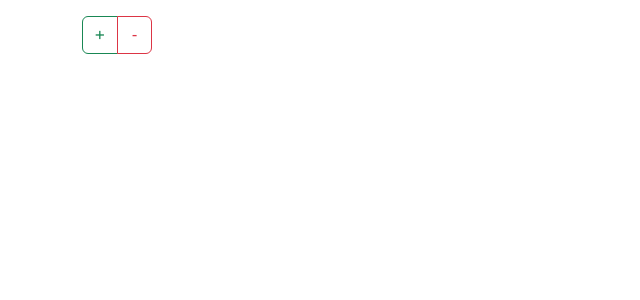
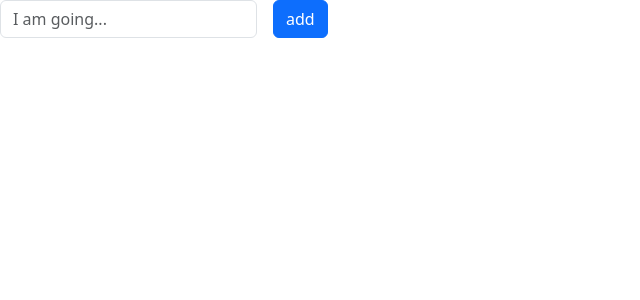
Before and after one commit to DariaHoroshko1608/React_HW, a React (Create React App) app: page / in a window 1280 px wide. Shown: the top 300 px of the page, without its empty margins (0-640 px from the left). Built offline with nearby package versions, Linux system fonts and the light colour scheme.

Commit message:
react_88

```diff
--- a/package.json
+++ b/package.json
@@ -8,6 +8,7 @@
     "@testing-library/user-event": "^13.5.0",
     "bootstrap": "^5.3.3",
     "classnames": "^2.5.1",
+    "lodash": "^4.17.21",
     "prop-types": "^15.8.1",
     "react": "^18.3.1",
     "react-dom": "^18.3.1",
--- a/src/App.jsx
+++ b/src/App.jsx
@@ -1,11 +1,11 @@
 import React from 'react';
-import EventLogger from './components/EventLogger';
+import TodoBox from './components/TodoBox';
 
 class App extends React.Component {
     render() {
         return (
             <div className="App">
-                <EventLogger />
+                <TodoBox />
             </div>
         );
     }
--- a/src/components/EventLogger.jsx
+++ /dev/null
@@ -1,65 +0,0 @@
-import React, { Component } from 'react';
-
-class EventLogger extends Component {
-    constructor(props) {
-        super(props);
-        this.state = {
-            log: [],
-        };
-    }
-
-    addEvent = (delta) => {
-        this.setState((prevState) => {
-            const newValue = (prevState.log[0] || 0) + delta;
-            return {
-                log: [newValue, ...prevState.log],
-            };
-        });
-    };
-
-    removeEvent = (index) => {
-        this.setState((prevState) => {
-            return {
-                log: prevState.log.filter((_, i) => i !== index),
-            };
-        });
-    };
-
-    render() {
-        return (
-            <div className="container mt-3">
-                <div className="btn-group font-monospace" role="group">
-                    <button
-                        type="button"
-                        className="btn btn-outline-success"
-                        onClick={() => this.addEvent(1)}
-                    >
-                        +
-                    </button>
-                    <button
-                        type="button"
-                        className="btn btn-outline-danger"
-                        onClick={() => this.addEvent(-1)}
-                    >
-                        -
-                    </button>
-                </div>
-
-                <div className="list-group mt-3">
-                    {this.state.log.map((value, index) => (
-                        <button
-                            key={index}
-                            type="button"
-                            className="list-group-item list-group-item-action"
-                            onClick={() => this.removeEvent(index)}
-                        >
-                            {value}
-                        </button>
-                    ))}
-                </div>
-            </div>
-        );
-    }
-}
-
-export default EventLogger;
--- /dev/null
+++ b/src/components/Item.jsx
@@ -0,0 +1,31 @@
+import React, { Component } from 'react';
+
+class Item extends Component {
+    handleRemoveClick = () => {
+        const { task, onRemove } = this.props;
+        onRemove(task.id);
+    };
+
+    render() {
+        const { task } = this.props;
+
+        return (
+            <div className="row">
+                <div className="col-auto">
+                    <button
+                        type="button"
+                        className="btn btn-primary btn-sm"
+                        onClick={this.handleRemoveClick}
+                    >
+                        -
+                    </button>
+                </div>
+                <div className="col">
+                    {task.text}
+                </div>
+            </div>
+        );
+    }
+}
+
+export default Item;
--- /dev/null
+++ b/src/components/TodoBox.jsx
@@ -0,0 +1,68 @@
+import React, { Component } from 'react';
+import { uniqueId } from 'lodash';
+import Item from './Item';
+
+class TodoBox extends Component {
+    constructor(props) {
+        super(props);
+        this.state = {
+            tasks: [],
+            taskText: '',
+        };
+    }
+
+    handleInputChange = (event) => {
+        this.setState({ taskText: event.target.value });
+    };
+
+    handleFormSubmit = (event) => {
+        event.preventDefault();
+        const { tasks, taskText } = this.state;
+        const newTask = { id: uniqueId(), text: taskText };
+
+        this.setState({
+            tasks: [newTask, ...tasks],
+            taskText: '',
+        });
+    };
+
+    handleRemoveTask = (taskId) => {
+        this.setState((prevState) => ({
+            tasks: prevState.tasks.filter(task => task.id !== taskId),
+        }));
+    };
+
+    render() {
+        const { tasks, taskText } = this.state;
+
+        return (
+            <div>
+                <div className="mb-3">
+                    <form className="d-flex" onSubmit={this.handleFormSubmit}>
+                        <div className="me-3">
+                            <input
+                                type="text"
+                                value={taskText}
+                                onChange={this.handleInputChange}
+                                required
+                                className="form-control"
+                                placeholder="I am going..."
+                            />
+                        </div>
+                        <button type="submit" className="btn btn-primary">add</button>
+                    </form>
+                </div>
+                <div>
+                    {tasks.map(task => (
+                        <div key={task.id}>
+                            <Item task={task} onRemove={this.handleRemoveTask} />
+                            <hr />
+                        </div>
+                    ))}
+                </div>
+            </div>
+        );
+    }
+}
+
+export default TodoBox;
```
Also changed, not shown: 2 other files (tests, documents, lock files or other folders).
